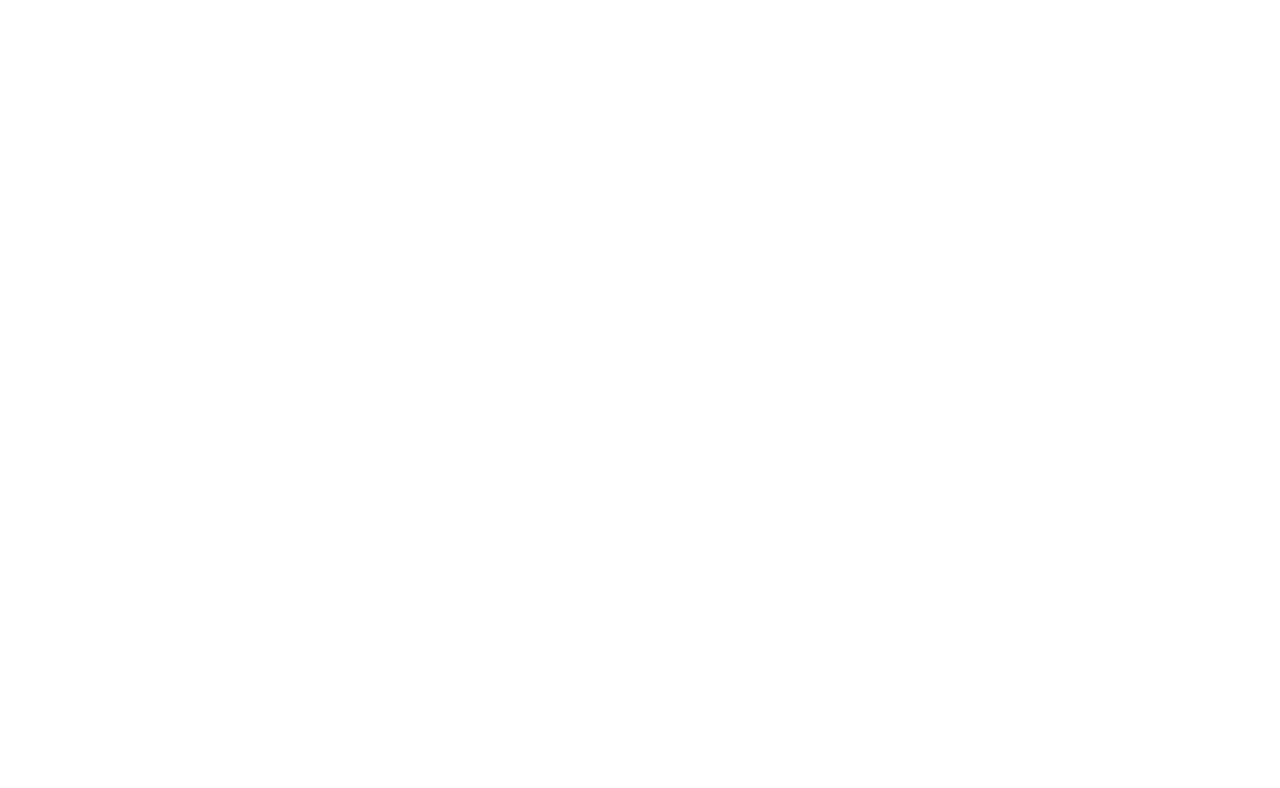
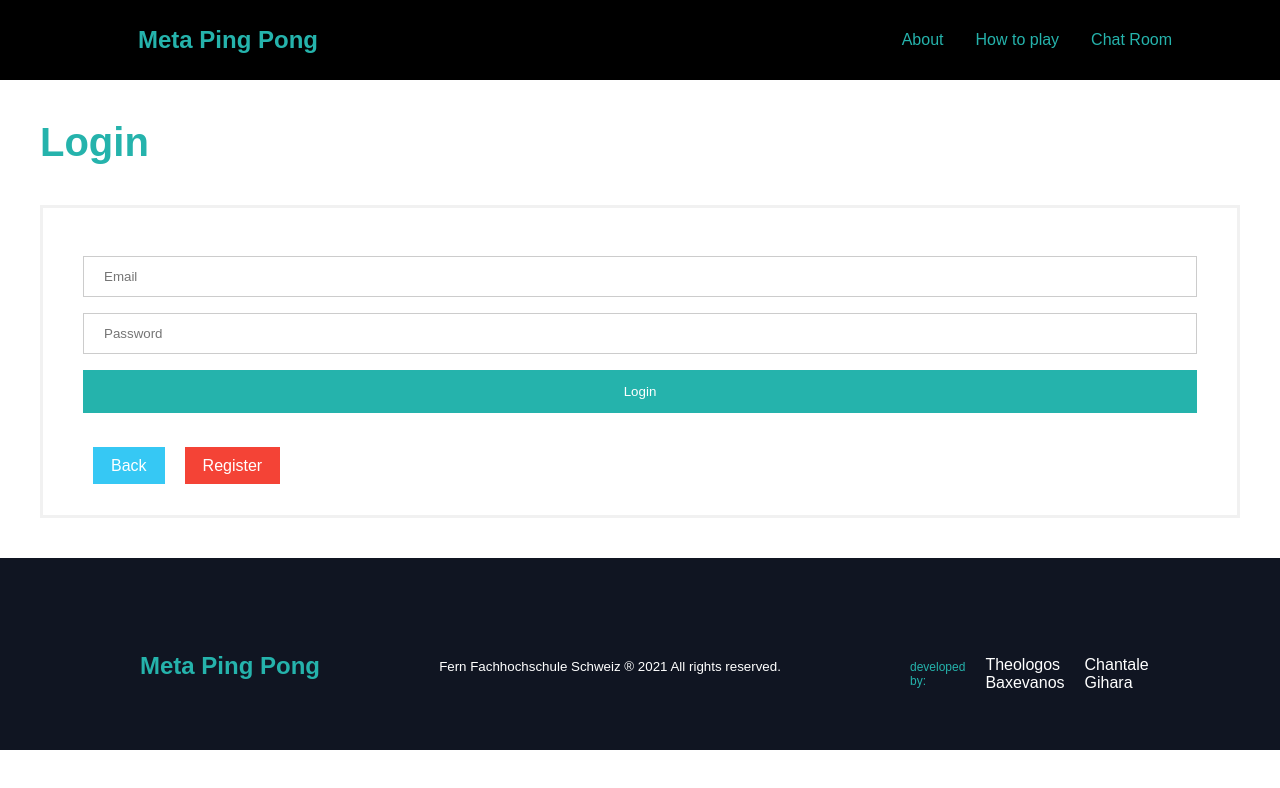
Before and after one commit to greatmerlin/cav2, a React (Create React App) app in the folder frontend/: page /login in a window 1280 px wide. Before the commit this address had no page. Shown: the top 788 px of the page. Built offline with nearby package versions, Linux system fonts and the light colour scheme.

Commit message:
added login page, fixed bugs with position of elements

```diff
--- a/frontend/src/App.js
+++ b/frontend/src/App.js
@@ -5,6 +5,7 @@
 import ChatRoom from "./components/ChatRoom";
 import About from "./components/About";
 import HowToPlay from "./components/HowToPlay";
+import Login from "./components/Login";
 
 function App() {
 
@@ -15,6 +16,7 @@
 		  <Route path="/chat" element={< ChatRoom />} />
 		  <Route path="/about" element={< About />} />
 		  <Route path="/howtoplay" element={< HowToPlay />} />
+		  <Route path="/login" element={ <Login /> } />
 		</Routes>
 	  </Router>
 	);
--- a/frontend/src/components/About/AboutElements.js
+++ b/frontend/src/components/About/AboutElements.js
@@ -83,7 +83,7 @@
   background: #000;
   padding: 10px;
   border-radius: 4px;
-  color: #01bf71;
+  color: #25b3ac;
   font-size: 20px;
   cursor: pointer;
   text-align: center;
--- a/frontend/src/components/ChatRoom/ChatRoomElements.css
+++ b/frontend/src/components/ChatRoom/ChatRoomElements.css
@@ -4,7 +4,7 @@
     margin: 30px;
     min-height: 30rem;
   }
-  form {
+  .chatForm {
     max-width: 350px;
     border-radius: 5px;
     padding: 20px;
@@ -28,11 +28,3 @@
     padding: 20px;
     box-shadow: 0px 3px 24px -8px rgba(0, 0, 0, 0.75);
   }
-
-  h3 {
-    color: #2f72da;
-  }
-
-  span {
-    color: black;
-  }
--- a/frontend/src/components/ChatRoom/index.js
+++ b/frontend/src/components/ChatRoom/index.js
@@ -33,8 +33,8 @@
   const renderChat = () => {
     return chat.map(({ name, message }, index) => (
       <div key={index}>
-        <h3>
-          {name}: <span>{message}</span>
+        <h3 style={{color: "#2f72da"}}>
+          {name}: <span style={{color: "black"}}>{message}</span>
         </h3>
       </div>
     ));
@@ -55,7 +55,7 @@
   return (
     <div>
       <div className="card">
-      <form onSubmit={onMessageSubmit}>
+      <form onSubmit={onMessageSubmit} className="chatForm">
         <h1>Messenger</h1>
         <div className="name-field">
           <TextField
--- /dev/null
+++ b/frontend/src/components/Login/LoginElements.css
@@ -0,0 +1,78 @@
+.formLogin {
+    border: 3px solid #f1f1f1;
+    padding: 40px;
+    margin: 40px;
+}
+
+.titleLogin{
+    color: #25b3ac;
+    margin: 40px;
+    font-size: 40px;
+}
+
+input[type=email], input[type=password], input[type=text] {
+    width: 100%;
+    padding: 12px 20px;
+    margin: 8px 0;
+    display: inline-block;
+    border: 1px solid #ccc;
+    box-sizing: border-box;
+  }
+
+  .buttonNext {
+    background-color: #25b3ac;
+    color: white;
+    padding: 14px 20px;
+    margin: 8px 0;
+    border: none;
+    cursor: pointer;
+    width: 100%;
+    text-decoration: none;
+  }
+
+  .buttonNext:hover {
+    opacity: 0.8;
+  }
+
+  .registerBtn {
+    width: auto;
+    padding: 10px 18px;
+    background-color: #f44336;
+    text-decoration: none;
+    color: white;
+    margin: 10px;
+  }
+
+  .backBtn {
+    width: auto;
+    padding: 10px 18px;
+    background-color: #36c8f4;
+    text-decoration: none;
+    color: white;
+    margin: 10px;
+  }
+
+  .backBtn:hover {
+    opacity: 0.8;
+}
+
+  .registerBtn:hover {
+      opacity: 0.8;
+  }
+
+  .loginImage {
+      width: 10%;
+      height: 10%;
+  }
+
+  img {
+      width: 40%;
+      padding: 10px;
+      margin-left: 8em;
+  }
+
+  .imgReg {
+    width: 30%;
+    padding: 10px;
+    margin-left: 8em;
+  }
--- /dev/null
+++ b/frontend/src/components/Login/index.js
@@ -0,0 +1,87 @@
+import { React, useState } from "react";
+import { Link } from "react-router-dom";
+import "./LoginElements.css";
+import Navbar from '../Navbar';
+import Footer from '../Footer';
+
+function Login(props) {
+  const [email, setEmail] = useState("");
+  const [password, setPassword] = useState("");
+  const [passwordIsCorrect, setPasswordIsCorrect] = useState(false);
+
+  const handleSubmit = (e) => {
+    e.preventDefault();
+    const data = { email, password };
+
+    fetch("http://localhost:3001/users/login", {
+      method: "POST",
+      headers: { "Content-Type": "application/json" },
+      body: JSON.stringify(data),
+    })
+      .then((res) => res.json())
+      .then((response) => {
+        setPasswordIsCorrect(response.passwordIsCorrect);
+        props.setPlayerA(response.username);
+      });
+  };
+
+  return (
+    <div>
+      <Navbar />
+      <h1 className="titleLogin">Login</h1>
+      <form onSubmit={handleSubmit} className="formLogin">
+        <div>
+          <input
+            type="email"
+            id="email"
+            name="email"
+            placeholder="Email"
+            value={email}
+            onChange={(e) => setEmail(e.target.value)}
+            required
+          />
+        </div>
+        <div>
+          <input
+            type="password"
+            id="password"
+            name="password"
+            placeholder="Password"
+            value={password}
+            onChange={(e) => setPassword(e.target.value)}
+            required
+          />
+        </div>
+        <div>
+          {!passwordIsCorrect && (
+            <input type="submit" value="Login" className="buttonNext" />
+          )}
+        </div>
+        <div>
+          <br />
+          {passwordIsCorrect && (
+            <Link to="/" className="buttonNext">
+              Click here to log into the game
+            </Link>
+          )}
+        </div>
+        <br />
+
+        {!passwordIsCorrect && (
+          <Link to="/" className="backBtn">
+            Back
+          </Link>
+        )}
+
+        {!passwordIsCorrect && (
+          <Link to="/" className="registerBtn">
+            Register
+          </Link>
+        )}
+      </form>
+      <Footer />
+    </div>
+  );
+}
+
+export default Login;
--- a/frontend/src/components/MainSection/index.js
+++ b/frontend/src/components/MainSection/index.js
@@ -33,7 +33,7 @@
         </MainP>
         <MainBtnWrapper>
           <Button
-            to="/"
+            to="/login"
             onMouseEnter={onHover}
             onMouseLeave={onHover}
             primary="true"
--- a/frontend/src/components/Sidebar/index.js
+++ b/frontend/src/components/Sidebar/index.js
@@ -23,7 +23,7 @@
           <SidebarLink to="/chat">Chat Room</SidebarLink>
         </SidebarMenu>
         <SideBtnWrap>
-          <SidebarRoute to="/">Get started</SidebarRoute>
+          <SidebarRoute to="/login">Get started</SidebarRoute>
         </SideBtnWrap>
       </SidebarWrapper>
     </SidebarContainer>
```
